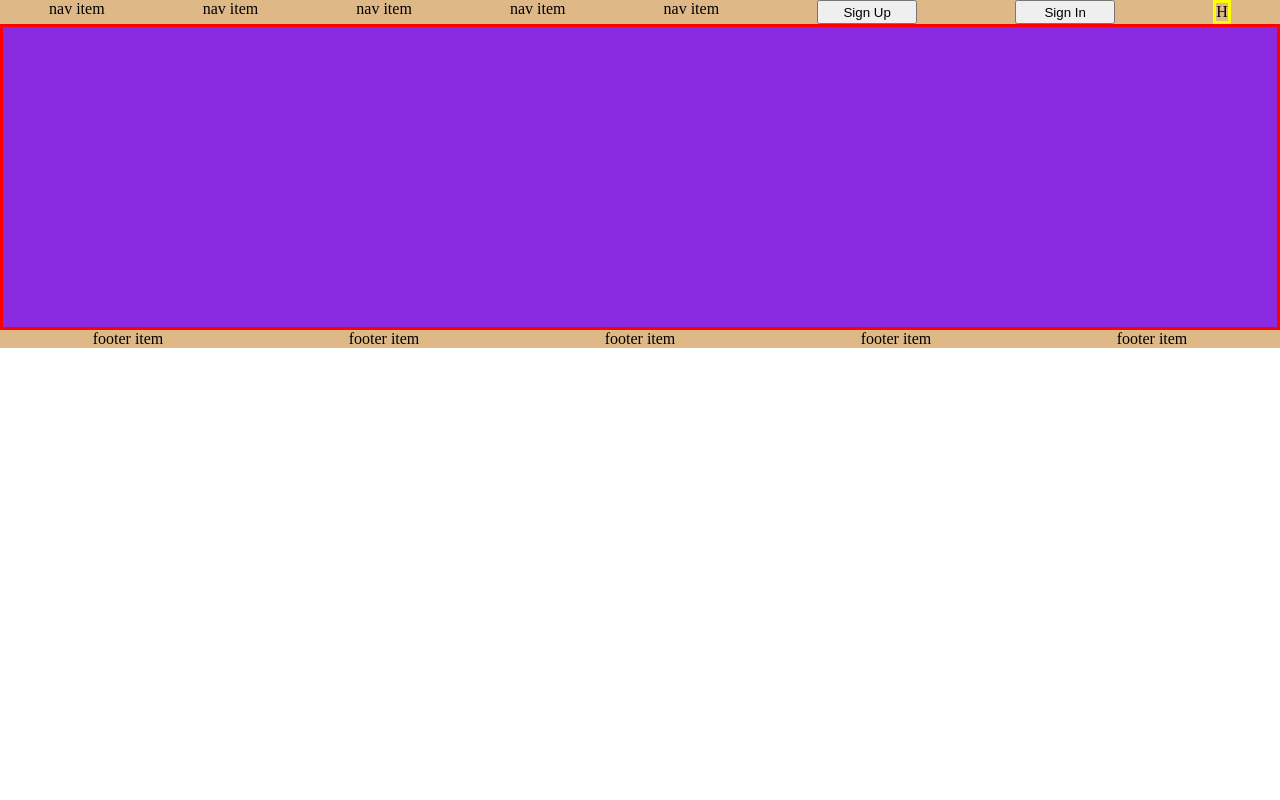
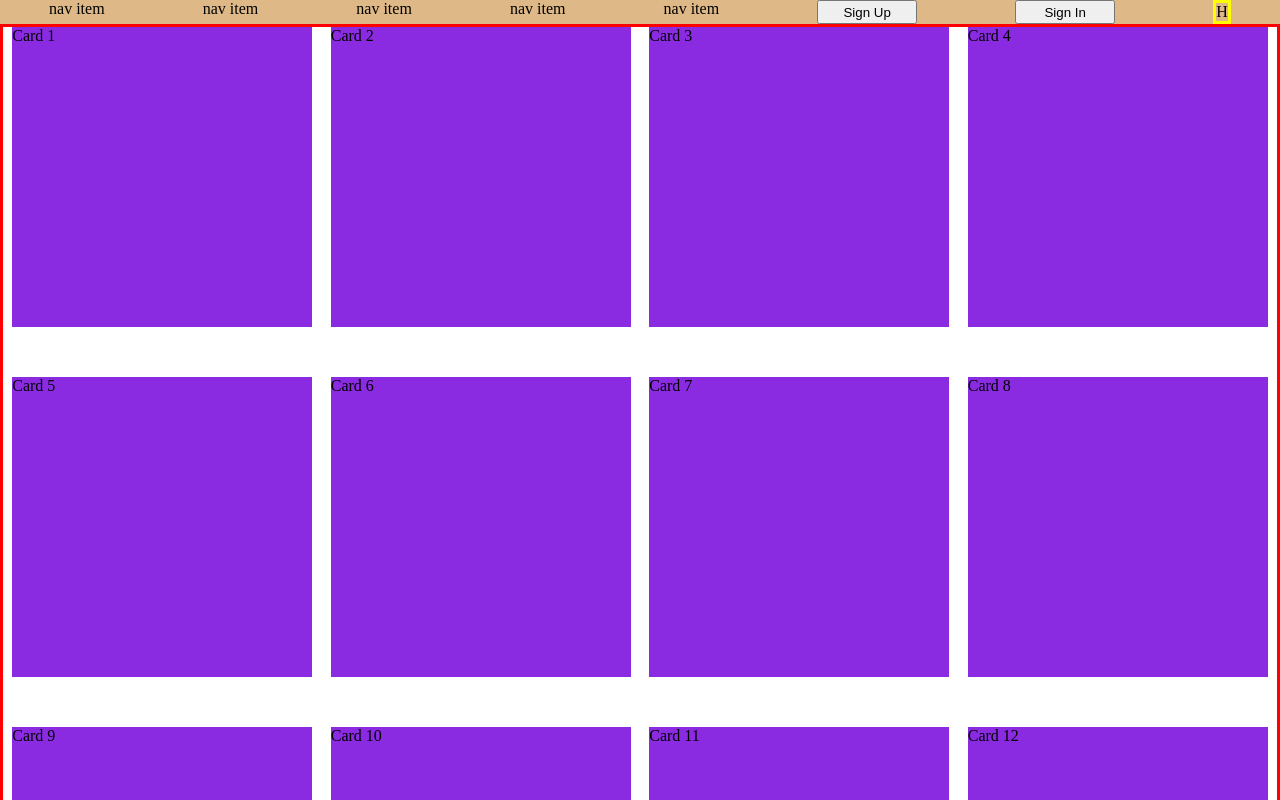
Before and after one commit to fidashn/newProject1, a React (Create React App) app: page / in a window 1280 px wide. Shown: the top 800 px of the page. Built offline with nearby package versions, Linux system fonts and the light colour scheme.

Commit message:
aditted the display of the cards

```diff
--- a/src/App.css
+++ b/src/App.css
@@ -14,7 +14,10 @@ background-color: burlywood;
 
 .cards-wrapper {
   display: flex;
-  justify-content: space-between;
+
+  flex-wrap: wrap;
+  justify-content: space-around;
+  row-gap: 50px;
   border: 3px red solid;
 }
 .card {
--- a/src/Components/Cards.js
+++ b/src/Components/Cards.js
@@ -3,16 +3,18 @@ import React from 'react'
 function Cards() {
   return (
     <div className='cards-wrapper'>
-      <div className="card"></div>
-      <div className="card"></div>
-      <div className="card"></div>
-      <div className="card"></div>
-      <div className="card"></div>
-      <div className="card"></div>
-      <div className="card"></div>
-      <div className="card"></div>
-      <div className="card"></div>
-      <div className="card"></div>
+      <div className="card">Card 1</div>
+      <div className="card">Card 2</div>
+      <div className="card">Card 3</div>
+      <div className="card">Card 4</div>
+      <div className="card">Card 5</div>
+      <div className="card">Card 6</div>
+      <div className="card">Card 7</div>
+      <div className="card">Card 8</div>
+      <div className="card">Card 9</div>
+      <div className="card">Card 10</div>
+      <div className="card">Card 11</div>
+      <div className="card">Card 12</div>
     </div>
   )
 }
```
